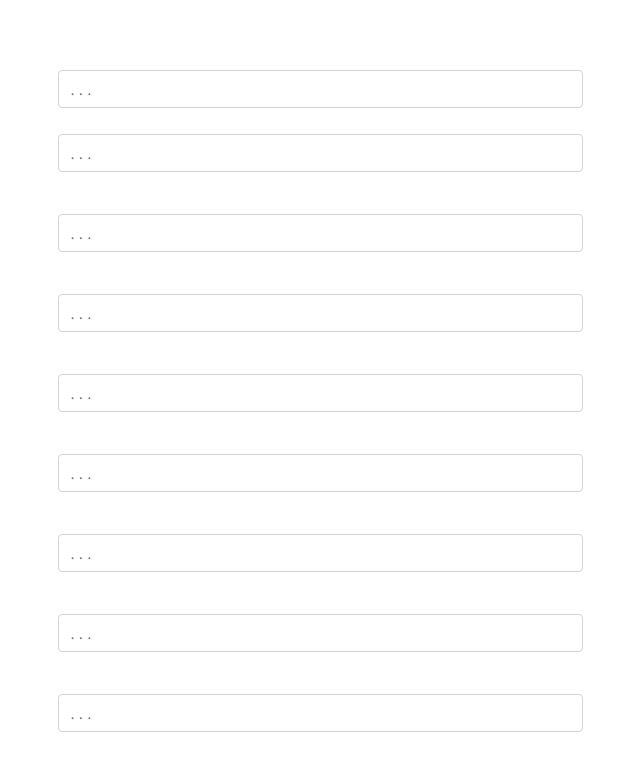
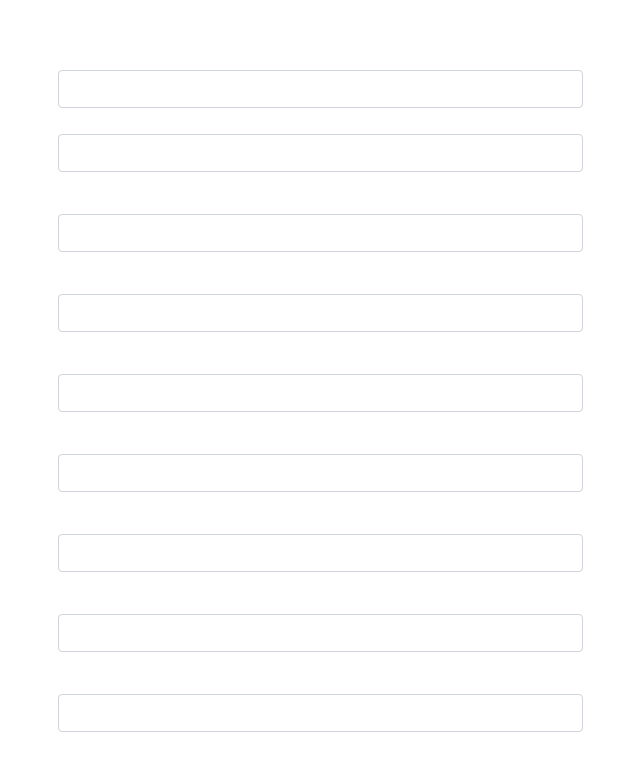
Before and after one commit to ChristianAnti/SimpleCalander, a plain HTML site: page index.html in a window 1280 px wide. Shown: the part 315-1079 px from the top of the page, 320-960 px from the left. Drawn offline with nearby package versions, Linux system fonts and the light colour scheme.

Commit message:
cleanup on files

```diff
--- a/index.html
+++ b/index.html
@@ -40,7 +40,7 @@
           <div class="col-6">
             <!-- // WHEN I click into a timeblock
             // THEN I can enter an event -->
-            <input type="string" class="form-control" id="toDoInput" placeholder=". . .">
+            <input type="string" class="form-control" id="toDoInput" placeholder="">
           </div>
           <div class="col">
             <button type="button" class="btn btn-primary" id="saveButton">💾</button>
@@ -51,7 +51,7 @@
             10 am
           </div>
           <div class="col-6">
-            <input type="string" class="form-control" id="toDoInput" placeholder=". . .">
+            <input type="string" class="form-control" id="toDoInput" placeholder="">
           </div>
           <div class="col">
             <button type="button" class="btn btn-primary" id="saveButton">💾</button>
@@ -62,7 +62,7 @@
             11 am
           </div>
           <div class="col-6">
-            <input type="string" class="form-control" id="toDoInput" placeholder=". . .">
+            <input type="string" class="form-control" id="toDoInput" placeholder="">
           </div>
           <div class="col">
             <button type="button" class="btn btn-primary" id="saveButton">💾</button>
@@ -73,7 +73,7 @@
             12 am
           </div>
           <div class="col-6">
-            <input type="string" class="form-control" id="toDoInput" placeholder=". . .">
+            <input type="string" class="form-control" id="toDoInput" placeholder="">
           </div>
           <div class="col">
             <button type="button" class="btn btn-primary" id="saveButton">💾</button>
@@ -84,7 +84,7 @@
             1 pm
           </div>
           <div class="col-6">
-            <input type="string" class="form-control" id="toDoInput" placeholder=". . .">
+            <input type="string" class="form-control" id="toDoInput" placeholder="">
           </div>
           <div class="col">
             <button type="button" class="btn btn-primary" id="saveButton">💾</button>
@@ -95,7 +95,7 @@
             2 pm
           </div>
           <div class="col-6">
-            <input type="string" class="form-control" id="toDoInput" placeholder=". . .">
+            <input type="string" class="form-control" id="toDoInput" placeholder="">
           </div>
           <div class="col">
             <button type="button" class="btn btn-primary" id="saveButton">💾</button>
@@ -106,7 +106,7 @@
             3 pm
           </div>
           <div class="col-6">
-            <input type="string" class="form-control" id="toDoInput" placeholder=". . .">
+            <input type="string" class="form-control" id="toDoInput" placeholder="">
           </div>
           <div class="col">
             <button type="button" class="btn btn-primary" id="saveButton">💾</button>
@@ -117,7 +117,7 @@
             4 pm
           </div>
           <div class="col-6">
-            <input type="string" class="form-control" id="toDoInput" placeholder=". . .">
+            <input type="string" class="form-control" id="toDoInput" placeholder="">
           </div>
           <div class="col">
             <button type="button" class="btn btn-primary" id="saveButton">💾</button>
@@ -128,7 +128,7 @@
             5 pm
           </div>
           <div class="col-6">
-            <input type="string" class="form-control" id="toDoInput" placeholder=". . .">
+            <input type="string" class="form-control" id="toDoInput" placeholder="">
           </div>
           <div class="col">
             <button type="button" class="btn btn-primary" id="saveButton">💾</button>
```
Also changed, not shown: Develop/assets/javascript/script.js (+1 -3 lines), 1 other file.
